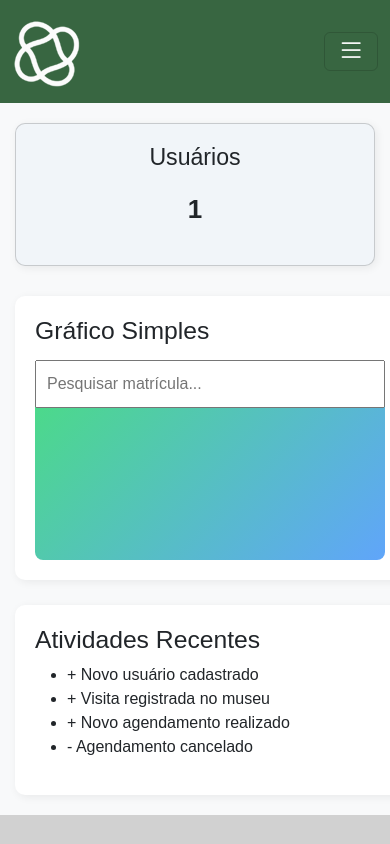
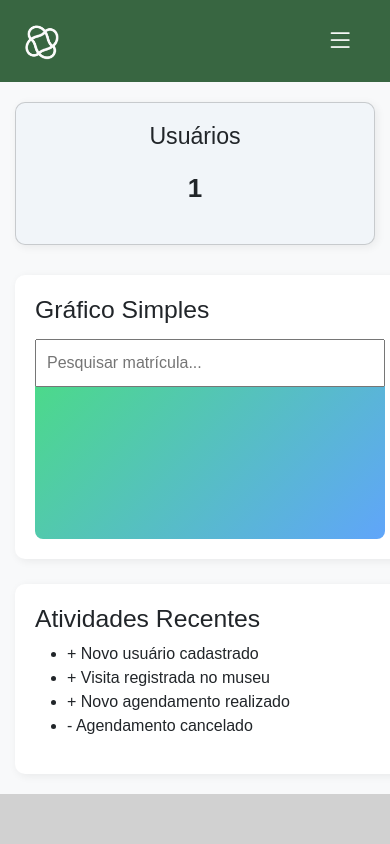
Before and after one commit to JuanFranthesco/plataforma-SIIF, a Flask app: page /tela_admin in a window 390 px wide. Run offline with Flask 3, Linux system fonts and the light colour scheme; a user stored in the database is signed in.

Commit message:
Refactor header.html for improved navbar design
Updated the header template to improve layout and styling.

```diff
--- a/app/templates/header.html
+++ b/app/templates/header.html
@@ -1,99 +1,138 @@
-{% set current = request.endpoint %}
+<nav class="navbar navbar-expand-lg navbar-custom py-3">
+    <div class="container-fluid px-4">
 
-<nav class="navbar navbar-expand-lg navbar-custom">
-    <div class="container-fluid">
-        <a class="navbar-brand" href="{{ url_for('main.tela_materiais') }}">
-            <img src="{{ url_for('static', filename='img/LOGO.png') }}" alt="Logo">
+        <a class="navbar-brand d-flex align-items-center" href="{{ url_for('main.tela_inicial') }}">
+            <img src="{{ url_for('static', filename='img/LOGO.png') }}" alt="Logo SIIF" height="40">
+            <span class="ms-2 fw-bold text-white tracking-wide d-none d-sm-block">SIIF</span>
         </a>
-        <button class="navbar-toggler" type="button" data-bs-toggle="collapse" data-bs-target="#navbarNav">
-            <i class="bi bi-list text-white fs-1"></i>
+
+        <button class="navbar-toggler border-0 text-white focus-ring-0" type="button" data-bs-toggle="collapse" data-bs-target="#navbarNav">
+            <i class="bi bi-list fs-1"></i>
         </button>
+
         <div class="collapse navbar-collapse" id="navbarNav">
-            <ul class="navbar-nav me-auto mb-2 mb-lg-0">
+
+            <ul class="navbar-nav me-auto mb-2 mb-lg-0 gap-lg-3 ms-lg-4">
                 <li class="nav-item">
-                    <a class="nav-link {% if current == 'main.tela_inicial' %}active{% endif %}"
-                        href="{{ url_for('main.tela_inicial') }}">
-                        <i class="bi bi-house-door-fill"></i> Página Inicial
+                    <a class="nav-link nav-link-animated {% if request.endpoint == 'main.tela_inicial' %}active{% endif %}"
+                       href="{{ url_for('main.tela_inicial') }}">
+                       Início
                     </a>
                 </li>
                 <li class="nav-item">
-                    <a class="nav-link {% if current == 'main.tela_foruns' %}active{% endif %}"
-                        href="{{ url_for('main.tela_foruns') }}">
-                        <i class="bi bi-chat-left-dots-fill"></i> Fóruns
+                    <a class="nav-link nav-link-animated {% if request.endpoint == 'main.tela_foruns' %}active{% endif %}"
+                       href="{{ url_for('main.tela_foruns') }}">
+                       Fóruns
                     </a>
                 </li>
                 <li class="nav-item">
-                    <a class="nav-link {% if current == 'main.tela_divulgacao' %}active{% endif %}"
-                        href="{{ url_for('main.tela_divulgacao') }}">
-                        <i class="bi bi-megaphone-fill"></i> Divulgação
+                    <a class="nav-link nav-link-animated {% if request.endpoint == 'main.tela_divulgacao' %}active{% endif %}"
+                       href="{{ url_for('main.tela_divulgacao') }}">
+                       Divulgação
                     </a>
                 </li>
                 <li class="nav-item">
-                    <a class="nav-link {% if current == 'main.tela_materiais' %}active{% endif %}"
-                        href="{{ url_for('main.tela_materiais') }}">
-                        <i class="bi bi-file-earmark-text-fill"></i> Materiais
+                    <a class="nav-link nav-link-animated {% if request.endpoint == 'main.tela_materiais' %}active{% endif %}"
+                       href="{{ url_for('main.tela_materiais') }}">
+                       Materiais
                     </a>
                 </li>
                 <li class="nav-item">
-                    <a class="nav-link {% if current == 'main.tela_mapa' %}active{% endif %}"
-                        href="{{ url_for('main.tela_mapa') }}">
-                        <i class="bi bi-geo-alt-fill"></i> Mapa
+                    <a class="nav-link nav-link-animated {% if request.endpoint == 'main.tela_mapa' %}active{% endif %}"
+                       href="{{ url_for('main.tela_mapa') }}">
+                       Mapa
                     </a>
                 </li>
+
+                {% if current_user.is_admin %}
                 <li class="nav-item">
-                    <a class="nav-link {% if current == 'main.tela_comunidades' %}active{% endif %}"
-                        href="{{ url_for('main.tela_comunidades') }}">
-                        <i class="bi bi-people-fill"></i> Comunidades
+                    <a class="nav-link nav-link-animated text-warning {% if request.endpoint == 'main.tela_usuarios' %}active{% endif %}"
+                       href="{{ url_for('main.tela_usuarios') }}">
+                       <i class="bi bi-shield-lock-fill"></i> Admin
                     </a>
                 </li>
+                {% endif %}
             </ul>
-            <a href="#" class="nav-link ms-3" data-bs-toggle="modal" data-bs-target="#modalNotificacoes">
-                <i class="bi bi-bell-fill position-relative">
-                    <span class="position-absolute top-0 start-100 translate-middle badge rounded-pill bg-danger">
-                        3
+
+            <div class="d-flex align-items-center gap-3 mt-3 mt-lg-0">
+
+                <button type="button" class="btn btn-icon-nav position-relative" data-bs-toggle="modal" data-bs-target="#modalNotificacoes">
+                    <i class="bi bi-bell-fill text-white fs-5"></i>
+                    {% if notificacoes and notificacoes|length > 0 %}
+                    <span class="position-absolute top-0 start-100 translate-middle badge rounded-pill bg-danger border border-light p-1">
+                        <span class="visually-hidden">Novas notificações</span>
                     </span>
-                </i>
-            </a>
-            <a href="{{ url_for('main.tela_perfil') }}" class="profile-link ms-lg-5">
-                <span>Olá, {{ current_user.name }}</span>
-                <div class="profile-pic">
-                    <img src="{{ current_user.foto_url }}" alt="Perfil">
+                    {% endif %}
+                </button>
+
+                <div class="dropdown">
+                    <a href="#" class="d-flex align-items-center text-white text-decoration-none dropdown-toggle profile-trigger" id="dropdownUser" data-bs-toggle="dropdown" aria-expanded="false">
+                        <div class="text-end me-2 d-none d-md-block line-height-sm">
+                            <div class="fw-bold small">{{ current_user.name.split()[0] }}</div> <div class="text-white-50" style="font-size: 0.75rem;">Online</div>
+                        </div>
+                        <div class="profile-pic-header">
+                            <img src="{{ current_user.foto_url or url_for('static', filename='img/image.png') }}" alt="Foto de {{ current_user.name }}">
+                        </div>
+                    </a>
+
+                    <ul class="dropdown-menu dropdown-menu-end shadow-lg border-0 mt-2" aria-labelledby="dropdownUser">
+                        <li><h6 class="dropdown-header">Minha Conta</h6></li>
+                        <li>
+                            <a class="dropdown-item d-flex align-items-center gap-2" href="{{ url_for('main.tela_perfil') }}">
+                                <i class="bi bi-person-circle"></i> Perfil
+                            </a>
+                        </li>
+                        <li>
+                            <a class="dropdown-item d-flex align-items-center gap-2" href="{{ url_for('main.suporte') }}">
+                                <i class="bi bi-life-preserver"></i> Suporte
+                            </a>
+                        </li>
+                        <li><hr class="dropdown-divider"></li>
+                        <li>
+                            <a class="dropdown-item text-danger d-flex align-items-center gap-2" href="{{ url_for('auth.logout') }}">
+                                <i class="bi bi-box-arrow-right"></i> Sair
+                            </a>
+                        </li>
+                    </ul>
                 </div>
-            </a>
-            <a href="{{ url_for('auth.logout') }}" class="btn btn-outline-light ms-3 btn-sm">
-                Sair
-            </a>
+
+            </div>
         </div>
     </div>
 </nav>
 
-<div class="modal fade" id="modalNotificacoes" tabindex="-1" aria-labelledby="modalNotificacoesLabel"
-    aria-hidden="true">
+<div class="modal fade" id="modalNotificacoes" tabindex="-1" aria-hidden="true">
     <div class="modal-dialog modal-dialog-centered">
-        <div class="modal-content">
-            <div class="modal-header">
-                <h5 class="modal-title" id="modalNotificacoesLabel">Notificações</h5>
+        <div class="modal-content border-0 shadow">
+            <div class="modal-header bg-light border-bottom-0">
+                <h5 class="modal-title fw-bold text-success"><i class="bi bi-bell"></i> Notificações</h5>
                 <button type="button" class="btn-close" data-bs-dismiss="modal" aria-label="Fechar"></button>
             </div>
-            <div class="modal-body">
-                <ul class="list-group">
+            <div class="modal-body p-0">
+                <div class="list-group list-group-flush">
                     {% for notificacao in notificacoes %}
-                    <li class="list-group-item d-flex justify-content-between align-items-start">
-                        <div class="ms-2 me-auto">
-                            <div class="fw-bold">{{ notificacao.titulo }}</div>
-                            <div class="notification-message">{{ notificacao.mensagem }}</div>
+                    <a href="#" class="list-group-item list-group-item-action d-flex gap-3 py-3" aria-current="true">
+                        <div class="icon-circle bg-success bg-opacity-10 text-success">
+                            <i class="bi bi-info-circle-fill"></i>
                         </div>
-                        <span class="badge bg-primary rounded-pill">{{ notificacao.hora }}</span>
-                    </li>
+                        <div class="d-flex gap-2 w-100 justify-content-between">
+                            <div>
+                                <h6 class="mb-0">{{ notificacao.titulo }}</h6>
+                                <p class="mb-0 opacity-75 small">{{ notificacao.mensagem }}</p>
+                            </div>
+                            <small class="opacity-50 text-nowrap">{{ notificacao.hora }}</small>
+                        </div>
+                    </a>
                     {% else %}
-                    <li class="list-group-item text-center text-muted">
-                        Nenhuma notificação no momento.
-                    </li>
+                    <div class="text-center py-5 text-muted">
+                        <i class="bi bi-bell-slash display-4 mb-3 d-block opacity-50"></i>
+                        <p>Nenhuma notificação nova.</p>
+                    </div>
                     {% endfor %}
-                </ul>
+                </div>
             </div>
-            <div class="modal-footer">
-                <button type="button" class="btn btn-secondary" data-bs-dismiss="modal">Fechar</button>
+            <div class="modal-footer border-top-0 bg-light">
+                <button type="button" class="btn btn-sm text-muted" data-bs-dismiss="modal">Fechar</button>
             </div>
         </div>
     </div>
```
